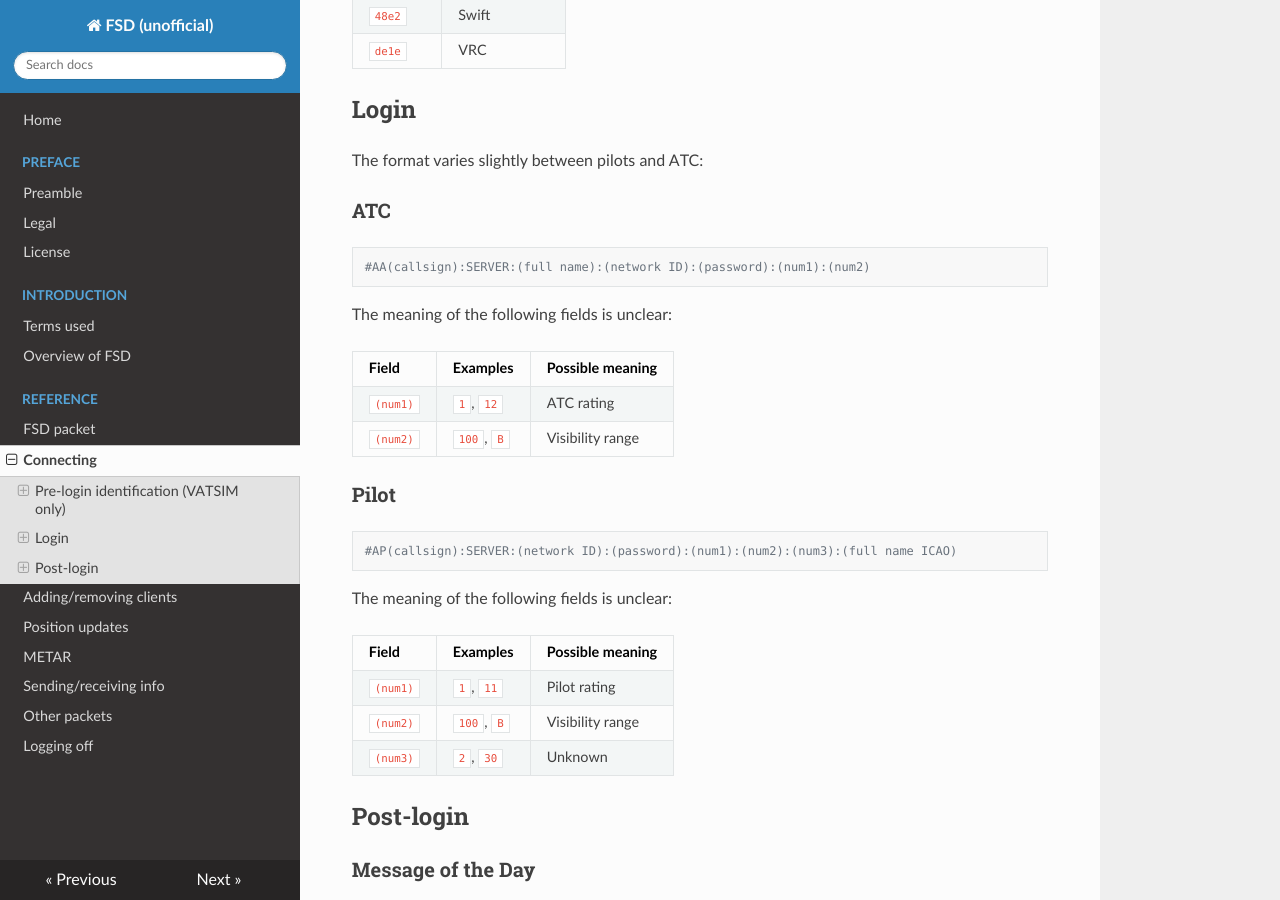
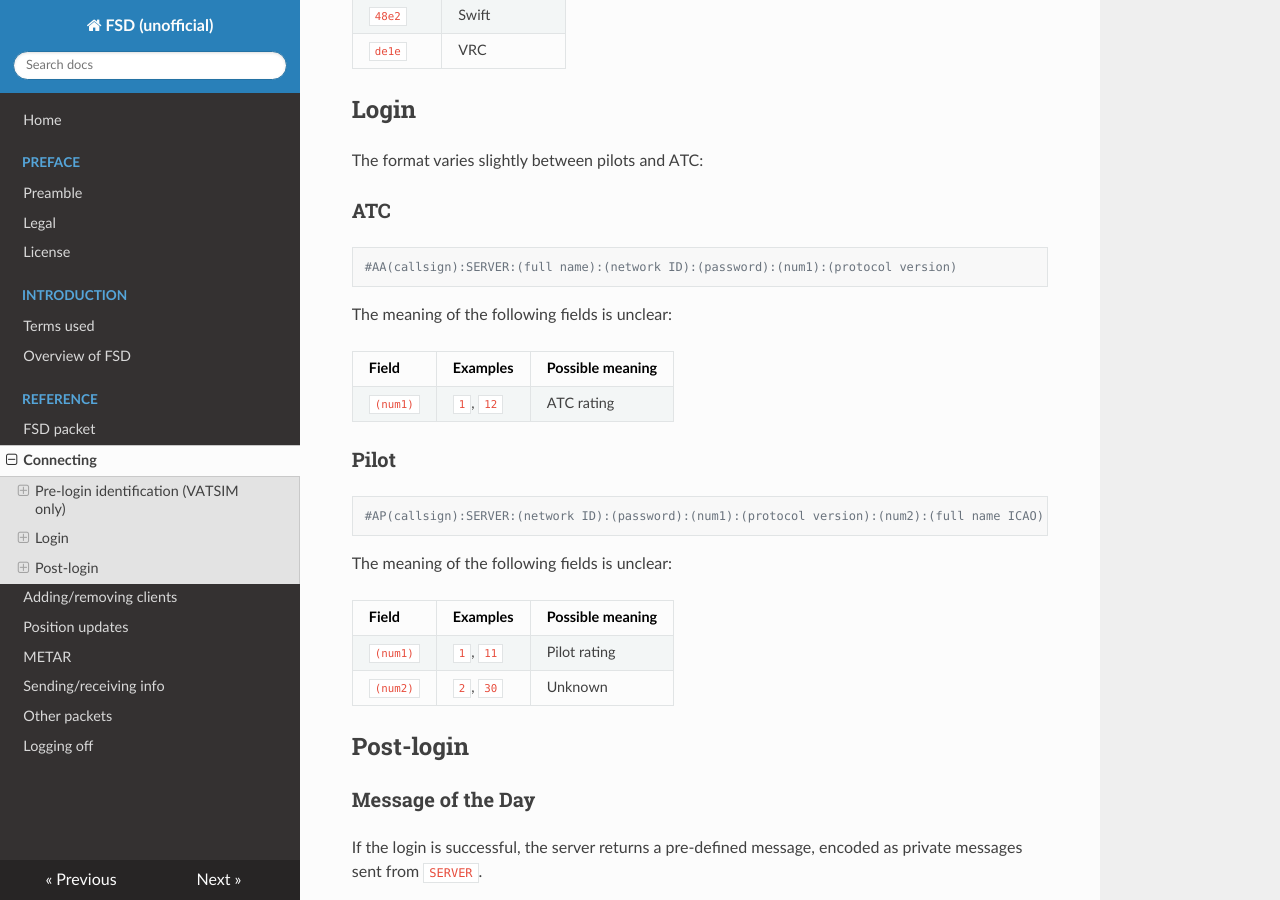
Before and after one commit to norrisng/fsd-doc, an MkDocs documentation site: the page built from docs/api/connect.md, in a window 1280 px wide and 900 px high, scrolled down 1365 px. Built offline with MkDocs 1.6.1, drawn with Linux system fonts in a browser that asks for light colours; nearby versions of some CDN libraries; old or Windows-style settings are respelled for this version of MkDocs.

Commit message:
100/B is the protocol version

````diff
--- a/docs/api/connect.md
+++ b/docs/api/connect.md
@@ -62,22 +62,21 @@ The format varies slightly between pilots and ATC:
 ### ATC ###
 
 ```
-#AA(callsign):SERVER:(full name):(network ID):(password):(num1):(num2)
+#AA(callsign):SERVER:(full name):(network ID):(password):(num1):(protocol version)
 ```
 
 The meaning of the following fields is unclear:
 
-| Field    | Examples   | Possible meaning |
-| -------- | ---------- | ---------------- |
-| `(num1)` | `1`, `12`  | ATC rating       |
-| `(num2)` | `100`, `B` | Visibility range |
+| Field    | Examples  | Possible meaning |
+| -------- | --------- | ---------------- |
+| `(num1)` | `1`, `12` | ATC rating       |
 
 
 
 ### Pilot ###
 
 ```
-#AP(callsign):SERVER:(network ID):(password):(num1):(num2):(num3):(full name ICAO)
+#AP(callsign):SERVER:(network ID):(password):(num1):(protocol version):(num2):(full name ICAO)
 ```
 
 The meaning of the following fields is unclear:
@@ -85,8 +84,7 @@ The meaning of the following fields is unclear:
 | Field    | Examples   | Possible meaning |
 | -------- | ---------- | ---------------- |
 | `(num1)` | `1`, `11`  | Pilot rating     |
-| `(num2)` | `100`, `B` | Visibility range |
-| `(num3)` | `2`, `30`  | Unknown          |
+| `(num2)` | `2`, `30`  | Unknown          |
 
 
 
````
